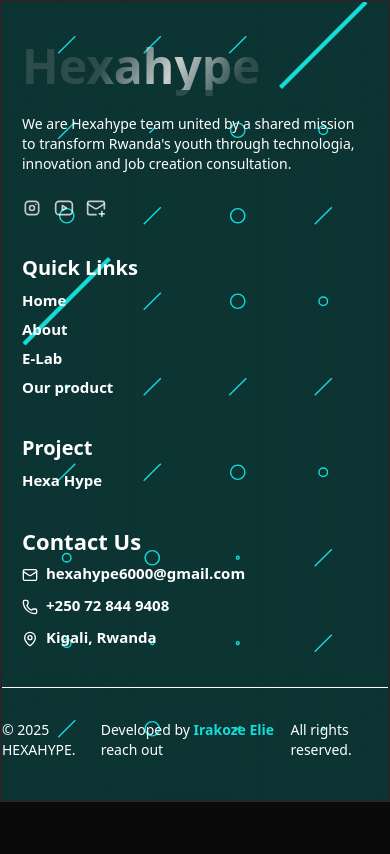
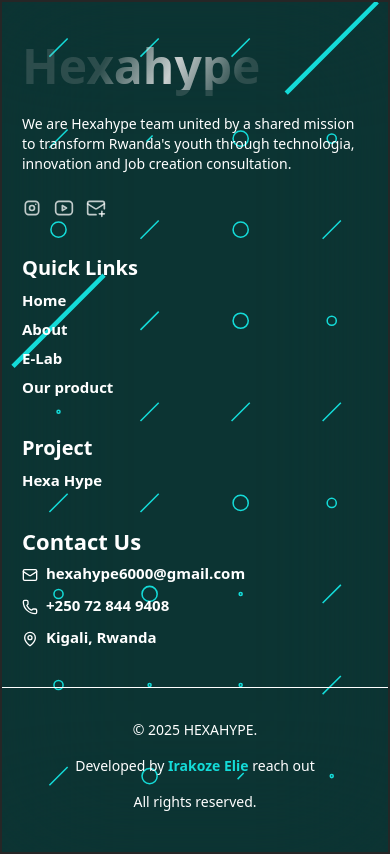
Before and after one commit to iraelie251006/hexahype, a Next.js app: page /about in a window 390 px wide. Shown: the part 4176-5030 px from the top of the page. Before the commit the page ends 4978 px from the top, so only its background shows below. Built offline with nearby package versions, Linux system fonts and the light colour scheme.

Commit message:
Update Footer component styles to add max-sm:flex-col class for better responsiveness

```diff
--- a/components/Footer.tsx
+++ b/components/Footer.tsx
@@ -122,7 +122,7 @@ export default function Footer() {
         </div>
 
         {/* Bottom */}
-        <div className="mx-auto my-10 flex max-w-7xl items-center justify-between border-t border-black pt-4 text-xs text-gray-500 dark:border-white">
+        <div className="mx-auto my-10 flex max-w-7xl items-center justify-between border-t border-black pt-4 text-xs text-gray-500 dark:border-white max-sm:flex-col">
           <span className="mt-2 pt-2 text-sm dark:text-white">
             © 2025 HEXAHYPE.
           </span>
```
